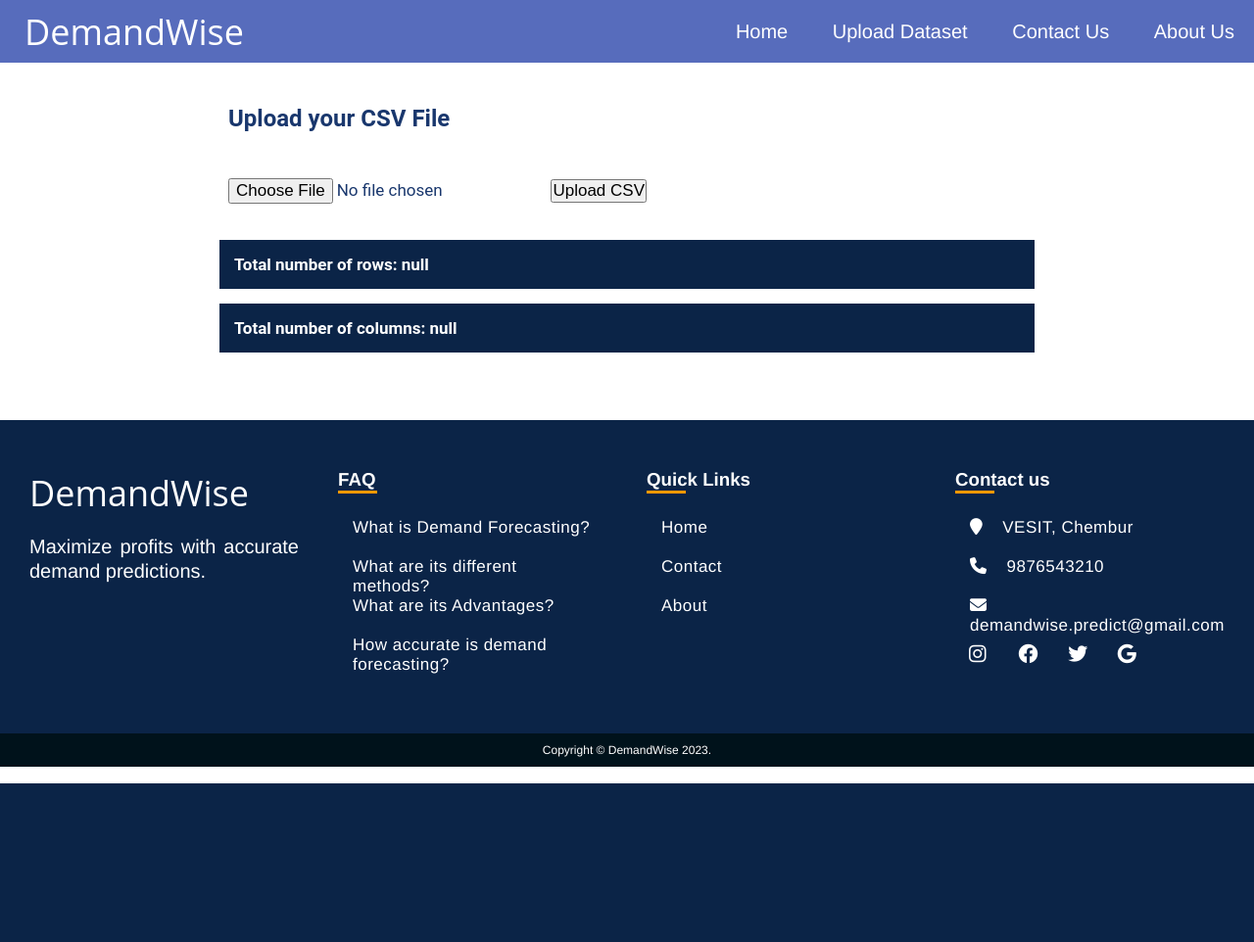
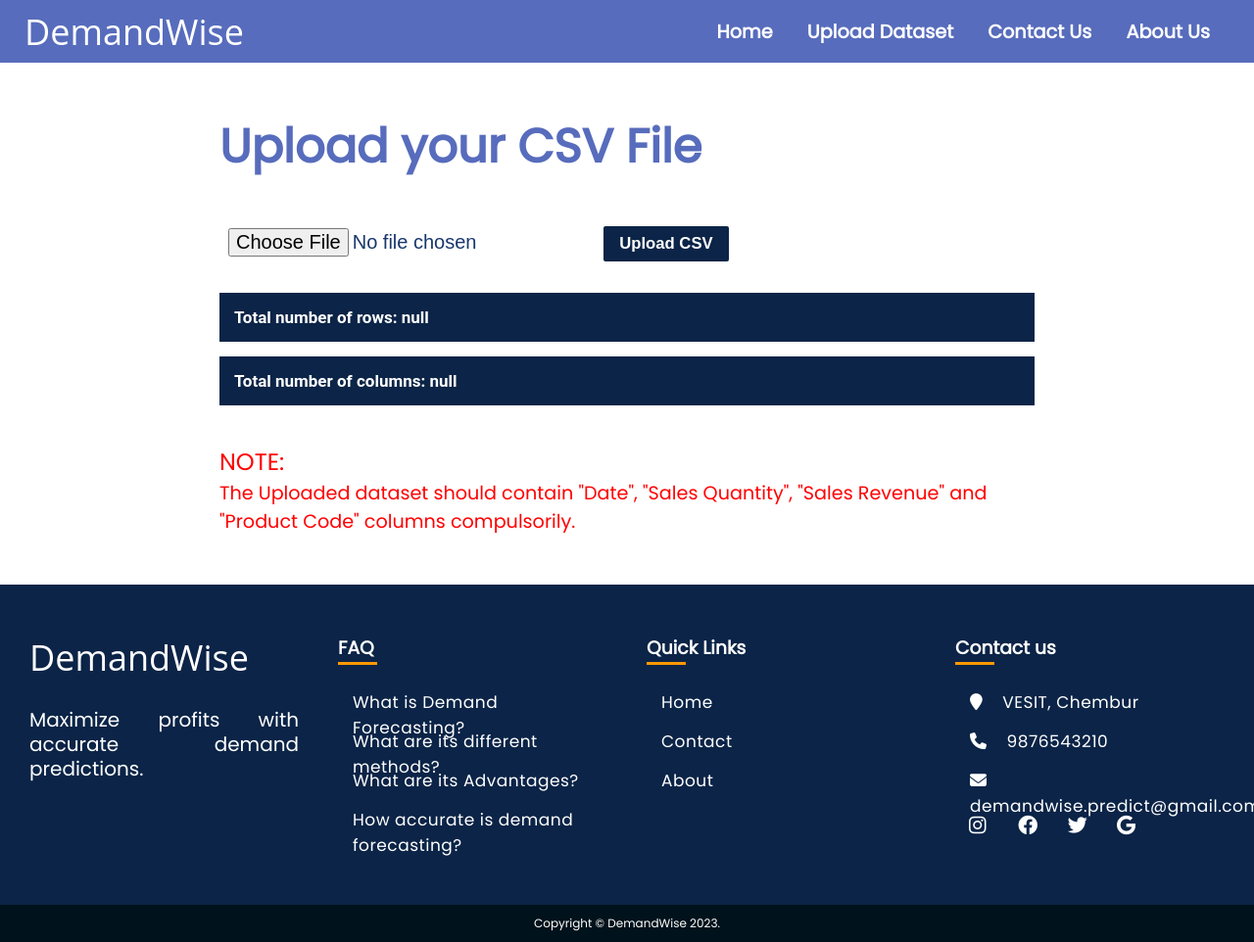
Before and after one commit to AamanBhowmick/Inventory-Demand-Forcasting, a Flask app: page /upload in a window 1280 px wide. Shown: the whole page at 98% size. Before the commit the page ends 800 px from the top, so only its background shows below. Run offline with Flask 3, Linux system fonts and the light colour scheme; parts of the project's set-up code (start-up, migrations or seed data) failed here and were passed over; some libraries are stand-ins or nearby versions.

Commit message:
Done with all

```diff
--- a/main.py
+++ b/main.py
@@ -148,13 +148,18 @@ def report():
         category_future_predictions_df_xgb = category_future_predictions_df_xgb.append(
             {'Product Code': category, 'Future Predicted Quantity': predicted_quantity_future}, ignore_index=True)
 
+        category_future_predictions_df_xgb_sorted = category_future_predictions_df_xgb.sort_values('Future Predicted Quantity', ascending=False)
+
+        # get the sorted 'Product Code' column
+        # product_code_sorted = category_future_predictions_df_xgb_sorted['Product Code']
+
         plt.figure(figsize=(10, 8))
         plot = sns.barplot(data=category_future_predictions_df_xgb, x='Product Code', y='Future Predicted Quantity')
         plot.set_xticklabels(plot.get_xticklabels(), rotation=90)
         plot_path = 'static/images/plot.png'
         plt.savefig(plot_path)
 
-    return render_template("report.html", tables1=[df.head(10).to_html(classes='data', table_id='my-table1')], tables2=[df.tail(10).to_html(classes='data', table_id='my-table1')], tables3=[category_future_predictions_df_xgb.to_html(classes='data')], plot_path = plot_path, p_code=p_code)
+    return render_template("report.html", tables1=[df.head(10).to_html(classes='data', table_id='my-table1')], tables2=[df.tail(10).to_html(classes='data', table_id='my-table1')], tables3=[category_future_predictions_df_xgb_sorted.to_html(classes='data')], plot_path = plot_path, p_code=p_code)
 
 @app.route('/details', methods=['GET', 'POST'])
 def report_details():
--- a/static/css/home.css
+++ b/static/css/home.css
@@ -19,7 +19,6 @@ section {
   padding: 0;
   margin: 0;
   box-sizing: border-box;
-  font-family: "Poppins", sans-serif;
 }
 
 .row {
@@ -30,9 +29,9 @@ section {
 .row h1 {
   width: 100%;
   text-align: center;
-  font-size: 3.75em;
+  font-size: 3em;
   margin: 0.6em 0;
-  font-weight: 600;
+  font-weight: 700;
   color: #576CBC;
 }
 
--- a/static/css/layout.css
+++ b/static/css/layout.css
@@ -18,7 +18,7 @@ html {
 body {
   margin: 0;
   height: 100%;
-  font-family: "Franklin Gothic Medium", "Arial Narrow", Arial, sans-serif;
+  font-family: 'Poppins', sans-serif;
 }
 
 .nav {
@@ -51,12 +51,14 @@ body {
 .nav > .nav-links {
   display: inline;
   float: right;
-  font-size: 1.25em;
+  font-size: 1.2em;
+  font-weight: 600;
+  margin-right: 30px;
 }
 
 .nav > .nav-links > a {
   display: inline-block;
-  padding: 12px 20px;
+  padding: 10px 15px;
   text-decoration: none;
   color: white;
 }
--- a/static/css/upload.css
+++ b/static/css/upload.css
@@ -6,11 +6,16 @@
   margin-right: auto;
 }
 
-#introHeader,
-#txtFileUpload {
-  font-family: "Roboto", sans-serif;
+#txtFileUpload{
+  font-size: 1.25em;
   color: #19376D;
   padding: 7px 0px 7px 9px;
+}
+
+#introHeader{
+  font-size: 3em;
+  font-weight: 700;
+  color: var(--lightcolor);
 }
 #inputBox {
   border: none;
@@ -56,3 +61,73 @@ ul li {
   padding: 0;
 }
 /* end csv section  */
+
+.alert{
+  color: #FF0000;
+}
+
+.alert.line1{
+  font-size: 1.5em;
+  font-weight: 550;
+}
+
+.alert.line2{
+  font-size: 1.2em;
+  font-weight: 550;
+  margin-bottom: 50px;
+}
+
+
+
+
+.button {
+  position: relative;
+  padding: 8px 16px;
+  background: var(--darkcolor);
+  border: none;
+  outline: none;
+  border-radius: 2px;
+  cursor: pointer;
+}
+
+.button:active {
+  background: var(--lightcolor);
+}
+
+.button__text {
+  font-weight: bold;
+  font-size: 1.25em;
+  color: #ffffff;
+  transition: all 0.2s;
+}
+
+.button--loading .button__text {
+  visibility: hidden;
+  opacity: 0;
+}
+
+.button--loading::after {
+  content: "";
+  position: absolute;
+  width: 16px;
+  height: 16px;
+  top: 0;
+  left: 0;
+  right: 0;
+  bottom: 0;
+  margin: auto;
+  border: 4px solid transparent;
+  border-top-color: #ffffff;
+  border-radius: 50%;
+  animation: button-loading-spinner 1s ease infinite;
+}
+
+@keyframes button-loading-spinner {
+  from {
+    transform: rotate(0turn);
+  }
+
+  to {
+    transform: rotate(1turn);
+  }
+}
--- a/templates/layout.html
+++ b/templates/layout.html
@@ -13,8 +13,14 @@
       href="https://cdnjs.cloudflare.com/ajax/libs/font-awesome/6.1.1/css/all.min.css"
     />
     <!-- Google Fonts -->
+    <!-- <link
+      href="https://fonts.googleapis.com/css2?family=Poppins:wght@400;600&display=swap"
+      rel="stylesheet"
+    /> -->
+    <link rel="preconnect" href="https://fonts.googleapis.com" />
+    <link rel="preconnect" href="https://fonts.gstatic.com" crossorigin />
     <link
-      href="https://fonts.googleapis.com/css2?family=Poppins:wght@400;600&display=swap"
+      href="https://fonts.googleapis.com/css2?family=Poppins&display=swap"
       rel="stylesheet"
     />
     <!-- Stylesheet -->
@@ -57,7 +63,7 @@
         <!--  for company name and description -->
         <div class="footer-items">
           <h1><span class="logo">DemandWise</span></h1>
-          <br>
+          <br />
           <p>Maximize profits with accurate demand predictions.</p>
         </div>
 
@@ -67,10 +73,26 @@
           <div class="border1"></div>
           <!-- for the underline -->
           <ul class="footer-ul">
-            <a href="https://www.netsuite.com/portal/resource/articles/inventory-management/demand-forecasting.shtml" target="_blank"><li>What is Demand Forecasting?</li></a>
-            <a href="https://3scsolution.com/insight/methods-of-demand-forecasting#:~:text=Statistical%20methods%20are%20a%20commonly,Average)%2C%20and%20Exponential%20smoothing." target="_blank"><li>What are its different methods?</li></a>
-            <a href="https://www.itconvergence.com/blog/5-benefits-of-accurate-demand-forecasting-in-manufacturing" target="_blank"><li>What are its Advantages?</li></a>
-            <a href="https://www.inventanalytics.com/blog/how-to-measure-demand-forecast-accuracy" target="_blank"><li>How accurate is demand forecasting?</li></a>
+            <a
+              href="https://www.netsuite.com/portal/resource/articles/inventory-management/demand-forecasting.shtml"
+              target="_blank"
+              ><li>What is Demand Forecasting?</li></a
+            >
+            <a
+              href="https://3scsolution.com/insight/methods-of-demand-forecasting#:~:text=Statistical%20methods%20are%20a%20commonly,Average)%2C%20and%20Exponential%20smoothing."
+              target="_blank"
+              ><li>What are its different methods?</li></a
+            >
+            <a
+              href="https://www.itconvergence.com/blog/5-benefits-of-accurate-demand-forecasting-in-manufacturing"
+              target="_blank"
+              ><li>What are its Advantages?</li></a
+            >
+            <a
+              href="https://www.inventanalytics.com/blog/how-to-measure-demand-forecast-accuracy"
+              target="_blank"
+              ><li>How accurate is demand forecasting?</li></a
+            >
           </ul>
         </div>
 
@@ -91,10 +113,13 @@
           <h3>Contact us</h3>
           <div class="border1"></div>
           <ul class="footer-ul">
-            <li><i class="fa fa-map-marker" aria-hidden="true"></i>VESIT, Chembur</li>
+            <li>
+              <i class="fa fa-map-marker" aria-hidden="true"></i>VESIT, Chembur
+            </li>
             <li><i class="fa fa-phone" aria-hidden="true"></i>9876543210</li>
             <li>
-              <i class="fa fa-envelope" aria-hidden="true"></i>demandwise.predict@gmail.com
+              <i class="fa fa-envelope" aria-hidden="true"></i
+              >demandwise.predict@gmail.com
             </li>
           </ul>
 
--- a/templates/upload.html
+++ b/templates/upload.html
@@ -8,15 +8,11 @@
   <br />
   <form action="/upload" method="POST" enctype="multipart/form-data">
     <fieldset id="inputBox">
-      <input
-        type="file"
-        name="file_name"
-        id="txtFileUpload"
-        accept=".csv"
-        onchange="getFileData()"
-        />
+      <input type="file" name="file_name" id="txtFileUpload" accept=".csv" onchange="getFileData()" />
       <input type="text" name="csv_name" id="csv" readonly hidden />
-      <input type="submit" value="Upload CSV" />
+      <button type="submit" class="button" onclick="this.classList.toggle('button--loading')">
+        <span class="button__text">Upload CSV</span>
+      </button>
     </fieldset>
   </form>
   <ul id="statOutPut" class="outPut">
@@ -29,15 +25,14 @@
     </li>
   </ul>
   <br>
-  <br>
-  <br>
+  <p class="alert line1">NOTE:</p>
+  <p class="alert line2">The Uploaded dataset should contain "Date", "Sales Quantity", "Sales Revenue" and "Product
+    Code" columns compulsorily.</p>
+
 </section>
 
 <!-- Upload csv ends  -->
-<link
-  rel="stylesheet"
-  href="{{ url_for('static', filename='css/upload.css')}}"
-  />
+<link rel="stylesheet" href="{{ url_for('static', filename='css/upload.css')}}" />
 <script src="{{ url_for('static', filename='js/upload.js')}}"></script>
 <script>
   function getFileData() {
```
Also changed, not shown: static/css/report.css (+12 -6 lines), templates/report.html (+7 -1 lines), templates/report_details.html (+5 -4 lines), static/images/plot.png, static/images/plota.png, static/images/plotb.png, 3 other files.
